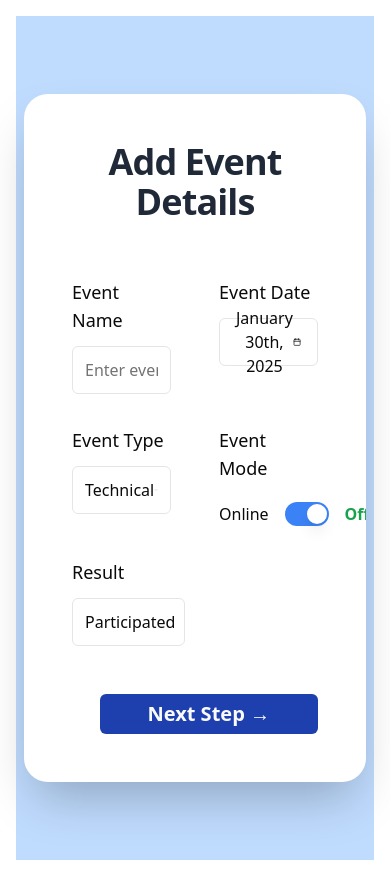
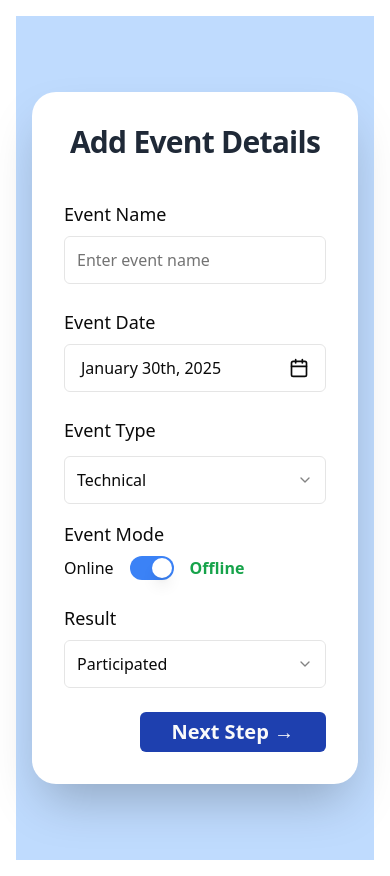
Before and after one commit to RyBhrdwj/Achievement-Management-Frontend, a React (Vite) app in the folder client/: page / in a window 390 px wide. Built offline with nearby package versions, Linux system fonts and the light colour scheme.

Commit message:
responsiveness added to event add page

```diff
--- a/client/package.json
+++ b/client/package.json
@@ -49,6 +49,7 @@
     "react-router-dom": "^7.1.5",
     "recharts": "^2.15.1",
     "shadcn-ui": "^0.9.4",
+    "sonner": "^1.7.4",
     "tailwind-merge": "^2.6.0",
     "tailwindcss-animate": "^1.0.7",
     "zod": "^3.24.1"
--- a/client/src/Pages/event-form.tsx
+++ b/client/src/Pages/event-form.tsx
@@ -2,7 +2,7 @@ import React, { useState } from "react";
 import { motion } from "framer-motion";
 import { Button } from "@/components/ui/button";
 import { Input } from "@/components/ui/input";
-import { format } from "date-fns"
+import { format } from "date-fns";
 import {
   Select,
   SelectTrigger,
@@ -94,13 +94,13 @@ const EventForm: React.FC = () => {
   };
 
   return (
-    <div className="min-h-screen bg-blue-200 flex items-center justify-center p-2">
+    <div className="min-h-screen bg-blue-200 flex items-center justify-center p-4">
       <motion.div
         className="w-full max-w-6xl bg-white rounded-3xl shadow-2xl overflow-hidden"
         style={{
           minHeight: '80vh',
-          maxHeight: '100vh',
-          padding: '3rem',
+          maxHeight: '120vh',
+          padding: '2rem',
           display: 'flex',
           flexDirection: 'column'
         }}
@@ -109,16 +109,16 @@ const EventForm: React.FC = () => {
         animate="visible"
       >
         <motion.h2
-          className="text-center text-4xl font-bold mb-14 text-gray-800 tracking-tight"
+          className="text-center text-3xl font-bold mb-10 text-gray-800 tracking-tight"
           variants={itemVariants}
         >
           Add Event Details
         </motion.h2>
 
-        <div className="grid grid-cols-2 gap-x-12 gap-y-8 flex-grow">
-  {/* First Line: Event Name and Date */}
+        <div className="grid grid-cols-1 sm:grid-cols-2 gap-x-6 gap-y-6 flex-grow">
+          {/* Event Name */}
           <motion.div variants={itemVariants} className="flex flex-col">
-    <Label className="mb-3 text-lg">Event Name</Label>
+            <Label className="mb-2 text-lg">Event Name</Label>
             <Input
               placeholder="Enter event name"
               className="h-12 text-base"
@@ -127,18 +127,16 @@ const EventForm: React.FC = () => {
             />
           </motion.div>
 
+          {/* Event Date */}
           <motion.div variants={itemVariants} className="flex flex-col">
-  <Label className="mb-3 text-lg">Event Date</Label>
+            <Label className="mb-2 text-lg">Event Date</Label>
             <Popover>
               <PopoverTrigger asChild>
                 <Button
                   variant="outline"
                   className="h-12 w-full justify-between text-base"
                 >
-        {date
-          ? format(date, "PPP")
-          : "Select Date"
-        }
+                  {date ? format(date, "PPP") : "Select Date"}
                   <CalendarIcon className="h-5 w-5" />
                 </Button>
               </PopoverTrigger>
@@ -150,17 +148,15 @@ const EventForm: React.FC = () => {
                   initialFocus
                 />
               </PopoverContent>
-
             </Popover>
           </motion.div>
-  {/* Second Line: Event Mode and Event Type */}
-  <motion.div
-  variants={itemVariants}
-  className="col-span-2 flex flex-col"
->
-  <div className="grid grid-cols-2 gap-x-12 items-start mb-0">
+
+          {/* Event Type and Mode */}
+          <motion.div variants={itemVariants} className="flex flex-col sm:col-span-2">
+            <div className="grid grid-cols-1 sm:grid-cols-2 gap-4 items-start mb">
+              {/* Event Type */}
               <div>
-      <Label className="mb-3 text-lg">Event Type</Label>
+                <Label className="mb-2 text-lg">Event Type</Label>
                 <Select
                   value={eventType}
                   onValueChange={(value: EventType) => {
@@ -180,9 +176,24 @@ const EventForm: React.FC = () => {
                   </SelectContent>
                 </Select>
               </div>
+
+              {/* Custom Event Type */}
+          {eventType === 'other' && (
+            <motion.div variants={itemVariants} className="flex flex-col sm:col-span-2">
+              <Label className="mb-2 text-lg">Custom Event Type</Label>
+              <Input
+                placeholder="Enter your custom event type"
+                className="h-12 text-base"
+                value={customEventType}
+                onChange={(e) => setCustomEventType(e.target.value)}
+              />
+            </motion.div>
+          )}
+
+              {/* Event Mode */}
               <div className="flex flex-col items-start">
-      <Label className="mb-3 text-lg mr-4">Event Mode</Label>
-      <div className="flex items-center gap-4 mt-2">
+                <Label className="mb-2 text-lg ml-0 lg:ml-2">Event Mode</Label>
+                <div className="flex items-center gap-4 mt-0 ml-0 lg:ml-2 lg:mt-3">
                   <span className={!isOffline ? "text-green-600 font-bold" : ""}>Online</span>
                   <Switch
                     checked={isOffline}
@@ -195,29 +206,13 @@ const EventForm: React.FC = () => {
               </div>
             </div>
           </motion.div>
-  {/* Custom Event Type (Conditional) */}
-  {eventType === 'other' && (
-    <motion.div
-      variants={itemVariants}
-      className="flex flex-col col-span-2"
-    >
-      <Label className="mb-1 text-lg">Custom Event Type</Label>
-      <Input
-        placeholder="Enter your custom event type"
-        className="h-12 text-base"
-        value={customEventType}
-        onChange={(e) => setCustomEventType(e.target.value)}
-      />
-    </motion.div>
-  )}
 
-          {/* Result */}
-          <motion.div
-            variants={itemVariants}
-            className="flex flex-col col-span-2"
-          >
-            <Label className="mb-3 text-lg">Result</Label>
-            <div className="grid grid-cols-2 gap-5">
+
+
+          {/* Result Section */}
+          <motion.div variants={itemVariants} className="flex flex-col sm:col-span-2">
+            <Label className="mb-2 text-lg">Result</Label>
+            <div className="grid grid-cols-1 sm:grid-cols-2 gap-2">
               <Select
                 value={result}
                 onValueChange={(value: ResultType) => setResult(value)}
@@ -247,11 +242,11 @@ const EventForm: React.FC = () => {
 
         {/* Submit Button */}
         <motion.div
-          className="flex justify-end mt-12"
+          className="flex justify-end mt-6"
           variants={itemVariants}
         >
           <Button
-            className="px-12 py-4 text-xl font-semibold bg-blue-800 hover:bg-blue-600 "
+            className="px-8 py-3 text-xl font-semibold bg-blue-800 hover:bg-blue-600"
             onClick={handleNextStep}
           >
             Next Step →
```
Also changed, not shown: 1 other file (tests, documents, lock files or other folders). Lines whose indentation alone changed are shown as unchanged.
